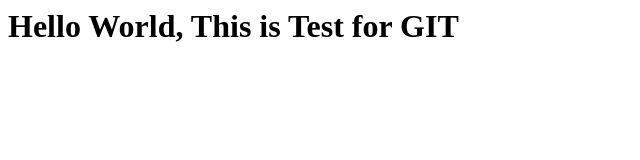
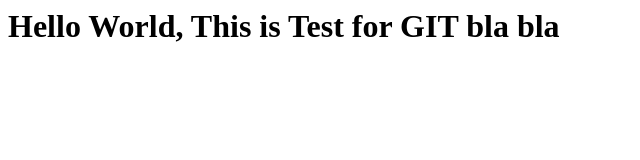
Before and after one commit to tawfiquebd/gittest, a plain HTML site: page index.html in a window 1280 px wide. Shown: the whole page, without its empty margins (0-640 px from the left). Drawn offline with Linux system fonts and the light colour scheme.

Commit message:
index file and test file e bla bla and hmm likhsi

```diff
--- a/index.html
+++ b/index.html
@@ -1 +1 @@
-<h1>Hello World, This is Test for GIT</h1>
+<h1>Hello World, This is Test for GIT bla bla</h1>
```
Also changed, not shown: test.html (+1 -1 lines).
